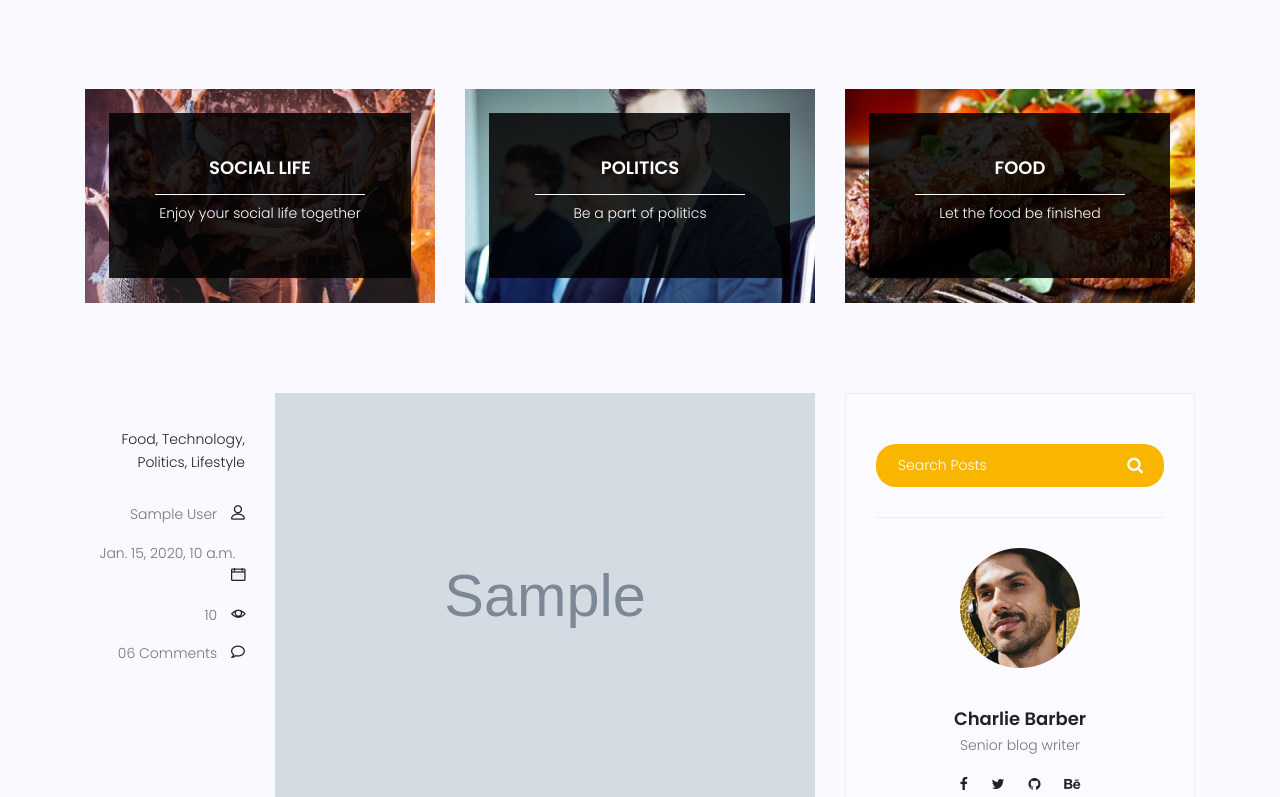
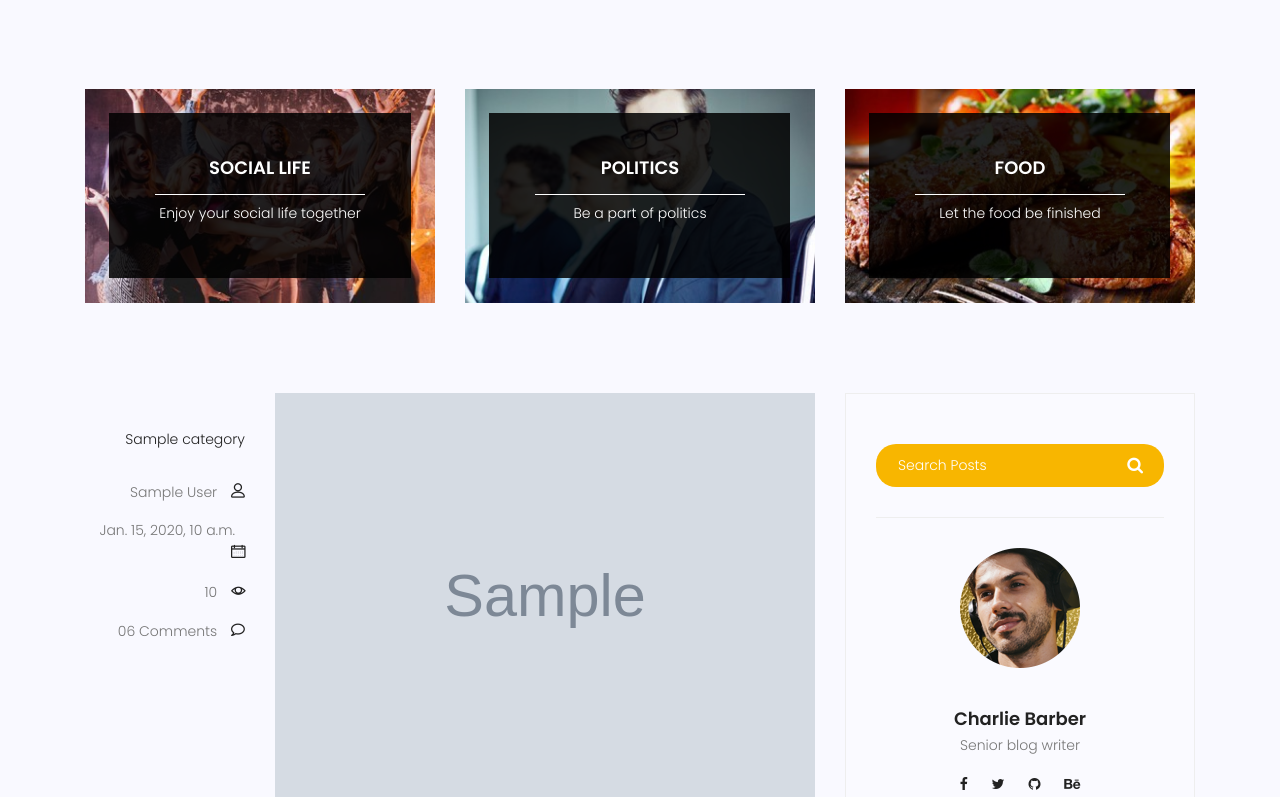
Before and after one commit to hosseinesmaeeli/django_mywebsite, a Django app: page /blog/blog_index in a window 1280 px wide. Shown: the part 689-1486 px from the top of the page. Run offline with Django 3.2, Linux system fonts and the light colour scheme; tables that the repository leaves empty hold one stand-in row (values such as "Sample post"); grey boxes marked "Sample" are stand-in pictures; some libraries are stand-ins or nearby versions.

Commit message:
add category to model

```diff
--- a/blog/admin.py
+++ b/blog/admin.py
@@ -1,7 +1,7 @@
 from django.contrib import admin
 # Register your models here.
 
-from blog.models import Post
+from blog.models import Post,category
 class ostAdmin(admin.ModelAdmin) :
     date_hierarchy = 'updated_date'
     # fields = ('title', 'content')
@@ -9,4 +9,6 @@ class ostAdmin(admin.ModelAdmin) :
     list_filter = ('status','author',)
     search_fields = ['title','content']
 
+
+admin.site.register(category)
 admin.site.register(Post, ostAdmin)
--- a/blog/models.py
+++ b/blog/models.py
@@ -3,6 +3,10 @@ from django.contrib.auth.models import User
 
 
 # Create your models here.
+class category(models.Model):
+    name = models.CharField(max_length=255)
+    def __str__(self):
+        return self.name
 
 class Post(models.Model):
     image =models.ImageField(upload_to='blog/',default='blog/default.jpg')
@@ -14,7 +18,7 @@ class Post(models.Model):
     title = models.CharField(max_length=255)
     content = models.TextField()
     # tags =
-    # category =
+    category =models.ManyToManyField(category)
     counted_views = models.IntegerField(default=0)
     status = models.BooleanField(default=False)
     published_date = models.DateTimeField(null=True)
--- a/templates/blog/blog-home.html
+++ b/templates/blog/blog-home.html
@@ -93,14 +93,18 @@
 				<div class="single-post row">
 					<div class="col-lg-3  col-md-3 meta-details">
 						<ul class="tags">
-							<li><a href="#">Food,</a></li>
-							<li><a href="#">Technology,</a></li>
-							<li><a href="#">Politics,</a></li>
-							<li><a href="#">Lifestyle</a></li>
+							<li><a href="#">
+
+									<!-- {% for cat in post.category.all %}
+									{{ cat.name }}</a></li>,
+									{% endfor %} -->
+									{{ post.category.all|join:", " }}
+
+
 						</ul>
 						<div class="user-details row">
-							<p class="user-name col-lg-12 col-md-12 col-6"><a href="#">{{post.author.get_full_name}}</a> <span
-									class="lnr lnr-user"></span></p>
+							<p class="user-name col-lg-12 col-md-12 col-6"><a href="#">{{post.author.get_full_name}}</a>
+								<span class="lnr lnr-user"></span></p>
 							<p class="date col-lg-12 col-md-12 col-6"><a href="#">{{post.published_date}}</a> <span
 									class="lnr lnr-calendar-full"></span></p>
 							<p class="view col-lg-12 col-md-12 col-6"><a href="#">{{post.counted_views}}</a> <span
```
Also changed, not shown: blog/migrations/0008_auto_20211121_0819.py (added).
